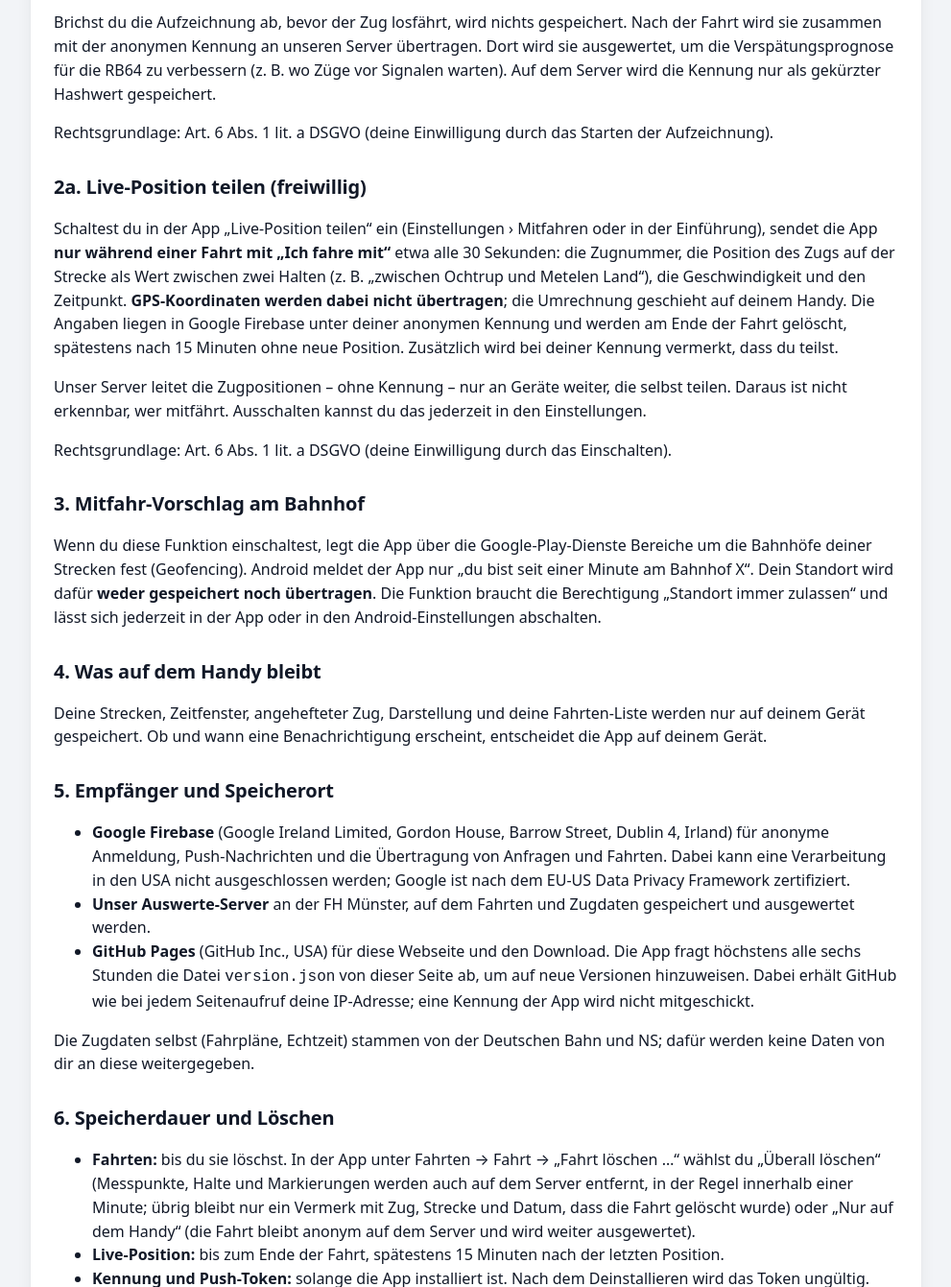
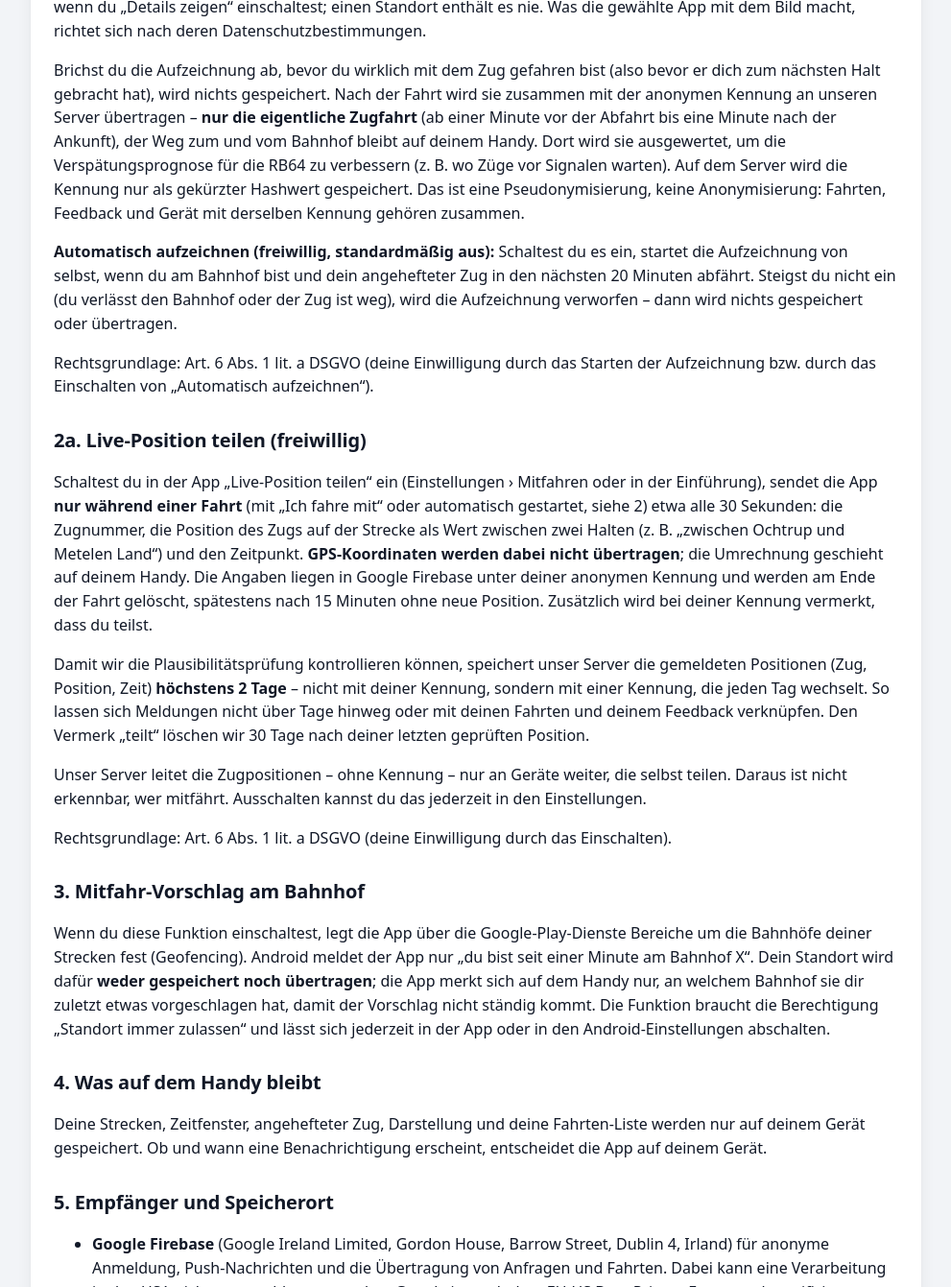
Before and after one commit to SimonRoev/rb64-live, a plain HTML site: page docs/datenschutz.html in a window 1280 px wide. Shown: the part 1459-2800 px from the top of the page at 96% size, without its empty margins (144-1135 px from the left). Drawn offline with Linux system fonts and the light colour scheme.

Commit message:
Datenschutz: Autostart, gekuerzte Spur, Live-Protokoll, Anheft-Fenster, Loeschschluessel

```diff
--- a/docs/datenschutz.html
+++ b/docs/datenschutz.html
@@ -24,7 +24,7 @@
 <main class="wrap">
   <article class="doc">
     <h1>Datenschutzerklärung</h1>
-    <p>für die Android-App „RB64 Live“ · Stand: 24. November 2026</p>
+    <p>für die Android-App „RB64 Live“ · Stand: 25. November 2026</p>
 
     <h2>Verantwortlich</h2>
     <p>Simon Rövekamp<br>
@@ -44,13 +44,14 @@
     <p>Damit der Server dir aktuelle Zugdaten schicken kann, meldet sich die App beim Start anonym bei Google Firebase an.
       Dabei entsteht eine zufällige Kennung; Name, E-Mail oder Telefonnummer werden nicht abgefragt.
       Gespeichert werden diese Kennung, das Push-Token deines Geräts (Firebase Cloud Messaging), der Zeitpunkt,
-      zu dem du zuletzt neue Daten angefordert hast, und – wenn du einen Zug anheftest – <strong>bis wann</strong> er angeheftet
-      ist (nicht welcher Zug). Dann schickt der Server neue Daten mit hoher Priorität, damit Meldungen zu deinem Zug auch bei
+      zu dem du zuletzt neue Daten angefordert hast, und – wenn du einen Zug anheftest – ein <strong>grobes Zeitfenster</strong>
+      (auf die volle Stunde gerundet, plus eine Stunde), bis zu dem ein Zug angeheftet ist – nicht welcher Zug und nicht, wann
+      du ihn wieder löst. Dann schickt der Server neue Daten mit hoher Priorität, damit Meldungen zu deinem Zug auch bei
       gesperrtem Handy sofort ankommen.</p>
     <p>Zweck: Zustellung der Zugdaten an die App. Rechtsgrundlage: Art. 6 Abs. 1 lit. b DSGVO (Bereitstellung der von dir genutzten App).</p>
 
     <h2>2. Aufgezeichnete Fahrten</h2>
-    <p>Nur wenn du bei einem Zug „Ich fahre mit“ wählst, zeichnet die App per GPS auf. Gespeichert werden:</p>
+    <p>Nur wenn du bei einem Zug „Ich fahre mit“ wählst (oder „Automatisch aufzeichnen“ eingeschaltet hast, siehe unten), zeichnet die App per GPS auf. Gespeichert werden:</p>
     <ul>
       <li>Positionen mit Zeit, Geschwindigkeit und Genauigkeit – <strong>nur innerhalb des Bahnkorridors</strong>; Punkte abseits der Strecke werden verworfen,</li>
       <li>daraus erkannte Halte, deine Markierungen (z. B. „vor Signal“, „sehr voll“),</li>
@@ -68,18 +69,28 @@
       unseren Server. Vorher siehst du eine Vorschau. Uhrzeiten, Datum, Zugnummer und Platz sind nur auf dem Bild, wenn du
       „Details zeigen“ einschaltest; einen Standort enthält es nie. Was die gewählte App mit dem Bild macht, richtet sich nach deren
       Datenschutzbestimmungen.</p>
-    <p>Brichst du die Aufzeichnung ab, bevor der Zug losfährt, wird nichts gespeichert. Nach der Fahrt wird sie zusammen mit
-      der anonymen Kennung an unseren Server übertragen. Dort wird sie ausgewertet, um die Verspätungsprognose für die RB64 zu
-      verbessern (z. B. wo Züge vor Signalen warten). Auf dem Server wird die Kennung nur als gekürzter Hashwert gespeichert.</p>
-    <p>Rechtsgrundlage: Art. 6 Abs. 1 lit. a DSGVO (deine Einwilligung durch das Starten der Aufzeichnung).</p>
+    <p>Brichst du die Aufzeichnung ab, bevor du wirklich mit dem Zug gefahren bist (also bevor er dich zum nächsten Halt
+      gebracht hat), wird nichts gespeichert. Nach der Fahrt wird sie zusammen mit der anonymen Kennung an unseren Server
+      übertragen – <strong>nur die eigentliche Zugfahrt</strong> (ab einer Minute vor der Abfahrt bis eine Minute nach der Ankunft),
+      der Weg zum und vom Bahnhof bleibt auf deinem Handy. Dort wird sie ausgewertet, um die Verspätungsprognose für die RB64 zu
+      verbessern (z. B. wo Züge vor Signalen warten). Auf dem Server wird die Kennung nur als gekürzter Hashwert gespeichert.
+      Das ist eine Pseudonymisierung, keine Anonymisierung: Fahrten, Feedback und Gerät mit derselben Kennung gehören zusammen.</p>
+    <p><strong>Automatisch aufzeichnen (freiwillig, standardmäßig aus):</strong> Schaltest du es ein, startet die Aufzeichnung
+      von selbst, wenn du am Bahnhof bist und dein angehefteter Zug in den nächsten 20 Minuten abfährt. Steigst du nicht ein
+      (du verlässt den Bahnhof oder der Zug ist weg), wird die Aufzeichnung verworfen – dann wird nichts gespeichert oder übertragen.</p>
+    <p>Rechtsgrundlage: Art. 6 Abs. 1 lit. a DSGVO (deine Einwilligung durch das Starten der Aufzeichnung bzw. durch das
+      Einschalten von „Automatisch aufzeichnen“).</p>
 
     <h2>2a. Live-Position teilen (freiwillig)</h2>
     <p>Schaltest du in der App „Live-Position teilen“ ein (Einstellungen › Mitfahren oder in der Einführung), sendet die App
-      <strong>nur während einer Fahrt mit „Ich fahre mit“</strong> etwa alle 30 Sekunden: die Zugnummer, die Position des
-      Zugs auf der Strecke als Wert zwischen zwei Halten (z. B. „zwischen Ochtrup und Metelen Land“), die Geschwindigkeit und
-      den Zeitpunkt. <strong>GPS-Koordinaten werden dabei nicht übertragen</strong>; die Umrechnung geschieht auf deinem Handy.
+      <strong>nur während einer Fahrt</strong> (mit „Ich fahre mit“ oder automatisch gestartet, siehe 2) etwa alle 30 Sekunden: die Zugnummer, die Position des
+      Zugs auf der Strecke als Wert zwischen zwei Halten (z. B. „zwischen Ochtrup und Metelen Land“) und den Zeitpunkt. <strong>GPS-Koordinaten werden dabei nicht übertragen</strong>; die Umrechnung geschieht auf deinem Handy.
       Die Angaben liegen in Google Firebase unter deiner anonymen Kennung und werden am Ende der Fahrt gelöscht, spätestens nach
       15 Minuten ohne neue Position. Zusätzlich wird bei deiner Kennung vermerkt, dass du teilst.</p>
+    <p>Damit wir die Plausibilitätsprüfung kontrollieren können, speichert unser Server die gemeldeten Positionen
+      (Zug, Position, Zeit) <strong>höchstens 2 Tage</strong> – nicht mit deiner Kennung, sondern mit einer Kennung, die
+      jeden Tag wechselt. So lassen sich Meldungen nicht über Tage hinweg oder mit deinen Fahrten und deinem Feedback verknüpfen.
+      Den Vermerk „teilt“ löschen wir 30 Tage nach deiner letzten geprüften Position.</p>
     <p>Unser Server leitet die Zugpositionen – ohne Kennung – nur an Geräte weiter, die selbst teilen. Daraus ist nicht
       erkennbar, wer mitfährt. Ausschalten kannst du das jederzeit in den Einstellungen.</p>
     <p>Rechtsgrundlage: Art. 6 Abs. 1 lit. a DSGVO (deine Einwilligung durch das Einschalten).</p>
@@ -87,7 +98,8 @@
     <h2>3. Mitfahr-Vorschlag am Bahnhof</h2>
     <p>Wenn du diese Funktion einschaltest, legt die App über die Google-Play-Dienste Bereiche um die Bahnhöfe deiner Strecken
       fest (Geofencing). Android meldet der App nur „du bist seit einer Minute am Bahnhof X“. Dein Standort wird dafür
-      <strong>weder gespeichert noch übertragen</strong>. Die Funktion braucht die Berechtigung „Standort immer zulassen“
+      <strong>weder gespeichert noch übertragen</strong>; die App merkt sich auf dem Handy nur, an welchem Bahnhof sie dir
+      zuletzt etwas vorgeschlagen hat, damit der Vorschlag nicht ständig kommt. Die Funktion braucht die Berechtigung „Standort immer zulassen“
       und lässt sich jederzeit in der App oder in den Android-Einstellungen abschalten.</p>
 
     <h2>4. Was auf dem Handy bleibt</h2>
@@ -110,16 +122,22 @@
     <ul>
       <li><strong>Fahrten:</strong> bis du sie löschst. In der App unter Fahrten → Fahrt → „Fahrt löschen …“ wählst du
         „Überall löschen“ (Messpunkte, Halte und Markierungen werden auch auf dem Server entfernt, in der Regel innerhalb
-        einer Minute; übrig bleibt nur ein Vermerk mit Zug, Strecke und Datum, dass die Fahrt gelöscht wurde) oder
+        einer Minute; übrig bleibt nur ein Vermerk mit Zug, Strecke und Datum ohne deine Kennung, dass die Fahrt gelöscht
+        wurde – das klappt dank eines Löschschlüssels in der Fahrt auch nach einem Handywechsel) oder
         „Nur auf dem Handy“ (die Fahrt bleibt anonym auf dem Server und wird weiter ausgewertet).</li>
-      <li><strong>Live-Position:</strong> bis zum Ende der Fahrt, spätestens 15 Minuten nach der letzten Position.</li>
-      <li><strong>Kennung und Push-Token:</strong> solange die App installiert ist. Nach dem Deinstallieren wird das Token ungültig.</li>
+      <li><strong>Live-Position:</strong> in Firebase bis zum Ende der Fahrt, spätestens 15 Minuten nach der letzten Position;
+        auf unserem Server ohne deine Kennung höchstens 2 Tage (siehe 2a).</li>
+      <li><strong>Kennung und Push-Token:</strong> solange die App installiert ist. Nach dem Deinstallieren wird das Token ungültig;
+        Geräte, die sich 120 Tage nicht gemeldet haben, löschen wir.</li>
+      <li><strong>Sicherungen unseres Servers:</strong> Die Datenbank wird verschlüsselt gesichert; ältere Sicherungen werden nach
+        spätestens 5 Wochen gelöscht. Bis dahin können dort auch schon gelöschte Fahrten noch enthalten sein.</li>
     </ul>
 
     <h2>6a. Feedback aus der App</h2>
     <p>Schickst du über „Feedback senden“ eine Nachricht, werden dein Text, die anonyme Kennung, der Zeitpunkt und – nur wenn
       du das Häkchen setzt – App-Version und Handy-Modell gespeichert; bei Feedback zu einer Fahrt auch Zug, Strecke und Datum
-      dieser Fahrt. Das Feedback landet in Firebase und auf unserem Server, und der Entwickler bekommt eine Benachrichtigung.
+      dieser Fahrt. Das Feedback geht über Firebase an unseren Server (in Firebase wird es danach gelöscht), und der Entwickler
+      bekommt eine Benachrichtigung.
       Name oder Mail werden nicht mitgeschickt, außer du schreibst sie selbst in den Text. Rechtsgrundlage: Art. 6 Abs. 1
       lit. a DSGVO (du schickst es selbst ab). Gespeichert bis es erledigt ist; auf Wunsch löschen wir es früher.</p>
 
```
